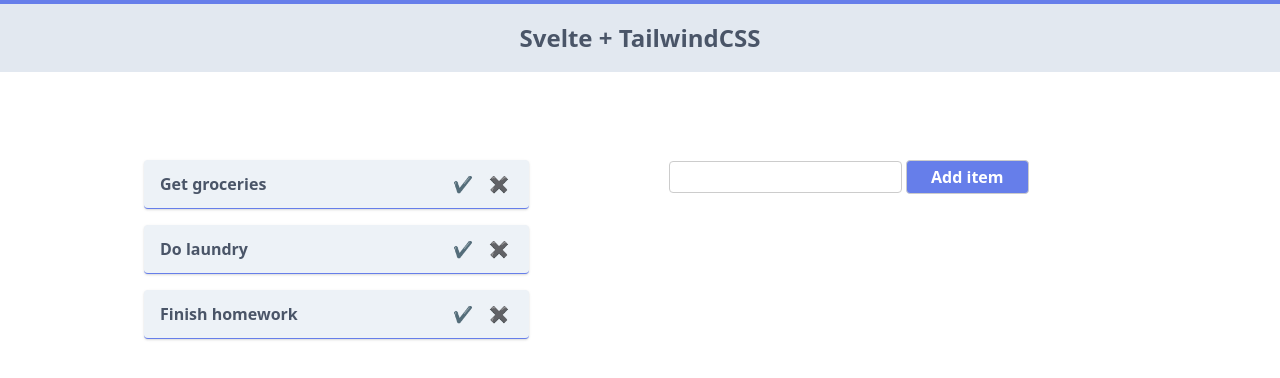
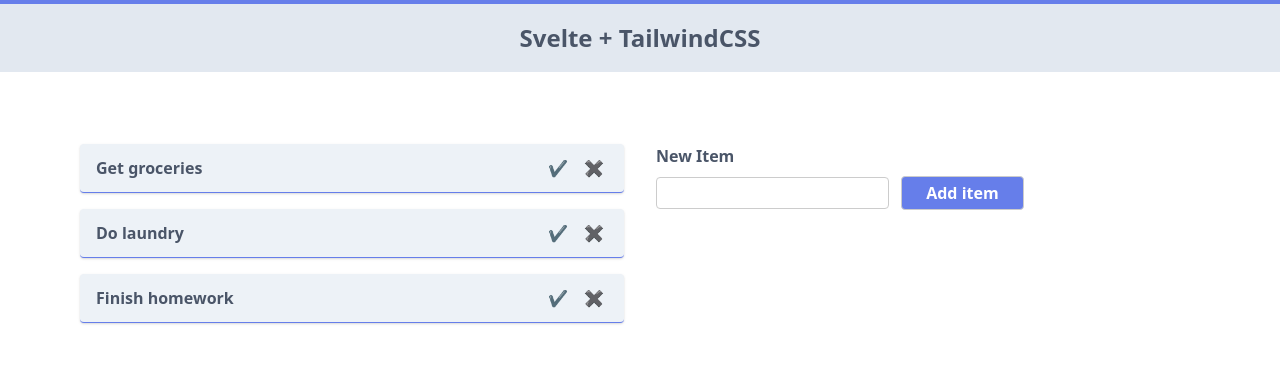
Before and after one commit to austincrim/tailwind-svelte, a Svelte app: page / in a window 1280 px wide. Shown: the top 378 px of the page. Built offline with nearby package versions, Linux system fonts and the light colour scheme.

Commit message:
form layout

```diff
--- a/src/App.svelte
+++ b/src/App.svelte
@@ -1,5 +1,5 @@
 <script>
-  import Tailwindcss from "./Tailwindcss.svelte";
+  import Tailwindcss from './Tailwindcss.svelte';
   import ListItem from "./ListItem.svelte";
   import Form from "./Form.svelte";
   import Header from "./Header.svelte";
@@ -48,6 +48,7 @@
 
 <style global>
   body {
+    box-sizing: border-box;
     margin: 0;
     padding: 0;
   }
@@ -60,9 +61,9 @@
 
   <div
     class="flex flex-col-reverse md:flex-row mx-auto text-gray-700 font-sans
-    justify-around max-w-5xl">
+    justify-evenly max-w-6xl">
 
-    <div class="mt-4 px-4 w-2/3">
+    <div class="px-4 w-full">
       <ul>
         {#each items.sort(sortArray) as item}
           <ListItem
@@ -73,7 +74,7 @@
       </ul>
     </div>
 
-    <div class="text-center mt-4 w-full">
+    <div class="mb-4 px-4 w-full text-center md:text-left">
       <Form addHandler={addTodo} />
     </div>
 
--- a/src/Form.svelte
+++ b/src/Form.svelte
@@ -3,10 +3,19 @@
   let newTitle = "";
 </script>
 
+<style>
+  button:active {
+    @apply bg-indigo-700;
+  }
+</style>
+
+<div class="text-left">
+  <label class="font-semibold mb-2" for="newItem">New Item</label>
   <input
+    id="newItem"
     autocomplete="off"
     bind:value={newTitle}
-  class="rounded h-8"
+    class="rounded h-8 mr-2"
     type="text" />
   <button
     on:click={() => {
@@ -14,6 +23,7 @@
       newTitle = '';
     }}
     class="py-1 px-6 text-white font-semibold rounded bg-indigo-500
-  hover:bg-indigo-600">
+    hover:bg-indigo-400">
     Add item
   </button>
+</div>
```
Lines whose indentation alone changed are shown as unchanged.
